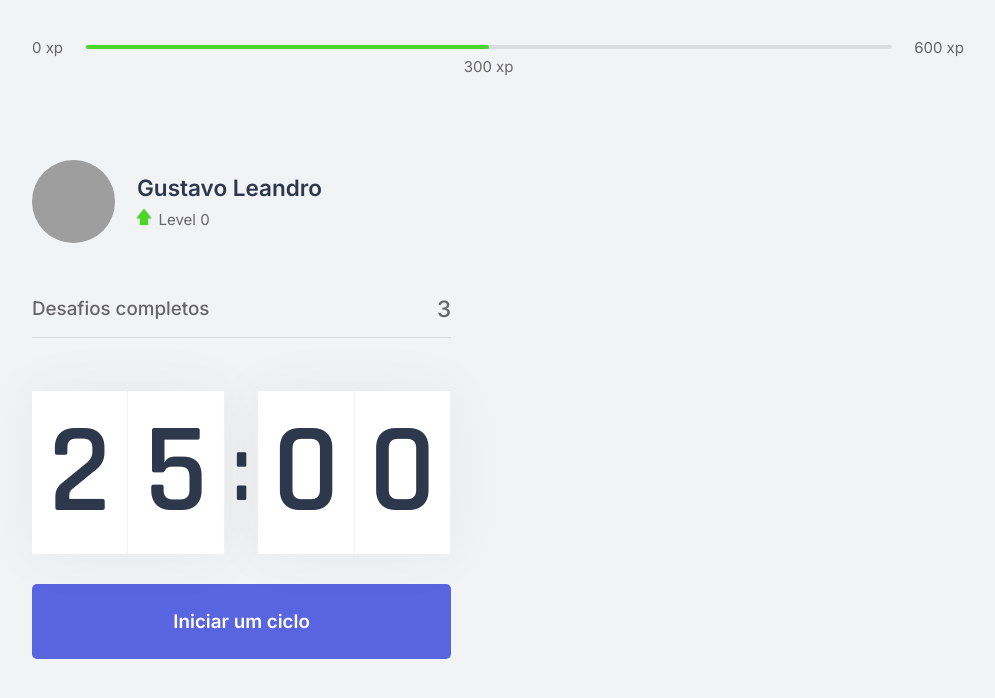
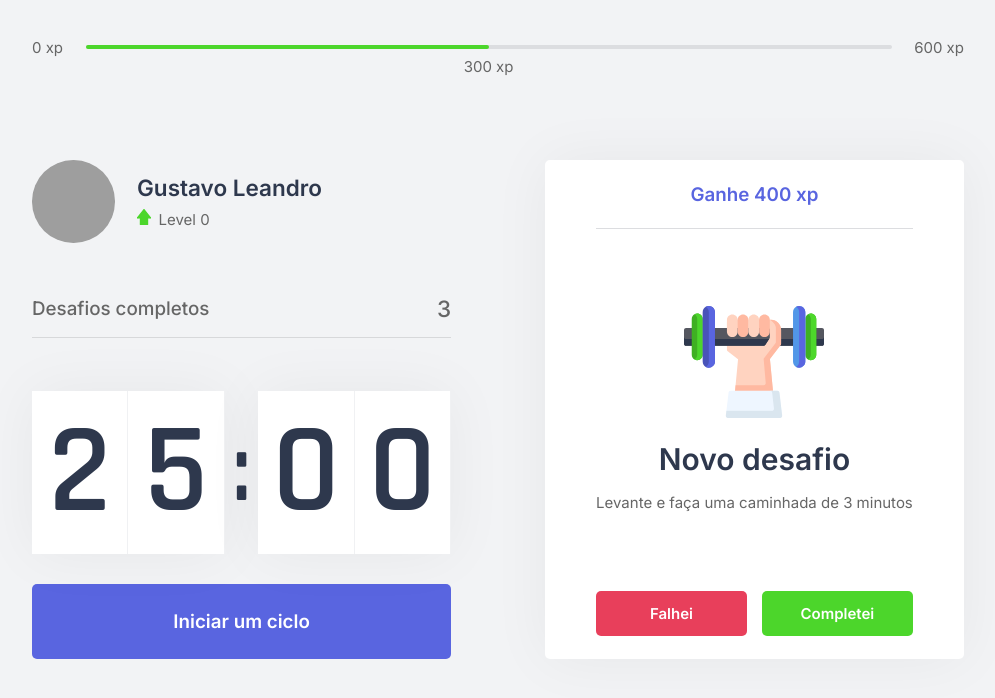
Before and after one commit to GuhSntLean/Nextjs-moveit-nlw4, a Next.js app: page / in a window 1280 px wide. Shown: the top 698 px of the page, without its empty margins (142-1137 px from the left). Built offline with nearby package versions, Linux system fonts and the light colour scheme; grey boxes are pictures that could not be loaded.

Commit message:
:fire: Creating component ChellengeBox

```diff
--- /dev/null
+++ b/src/components/ChallengeBox.tsx
@@ -0,0 +1,41 @@
+import styles from '../styles/components/ChallengeBox.module.css'
+
+export function ChallengeBox(){
+  const hasActiveChallenge = true;
+
+
+  return (
+    <div className={styles.challengeBoxContainer}>
+      {hasActiveChallenge?(
+        <div className={styles.challengeActive}>
+          <header>Ganhe 400 xp</header>
+          <main>
+            <img src="icons/body.svg" />
+            <strong>Novo desafio</strong>
+            <p>Levante e faça uma caminhada de 3 minutos</p>
+          </main>
+          <footer>
+            <button
+              type="button"
+              className={styles.challegeFailedButton}>Falhei
+            </button>
+            <button
+              type="button"
+              className={styles.challegeSuccededButton}>Completei
+            </button>
+          </footer>
+        </div>
+      ):(
+        <div className={styles.challengeNotActive}>
+          <strong>
+            Finalize um ciclo para receber um desefio
+          </strong>
+          <p>
+            <img src="icons/level-up.svg" alt="Level up"/>
+            Avance de level completando desafios
+          </p>
+        </div>
+      )}
+    </div>
+  )
+}
--- a/src/pages/index.tsx
+++ b/src/pages/index.tsx
@@ -1,3 +1,4 @@
+import { ChallengeBox } from "../components/ChallengeBox";
 import { CompletedChallenges } from "../components/CompletedChallenges";
 import { Countdown } from "../components/Countdown";
 import ExperienceBar from "../components/ExperienceBar";
@@ -14,7 +15,7 @@
           <Countdown/>
         </div>
         <div>
-
+          <ChallengeBox/>
         </div>
       </section>
     </div>
--- /dev/null
+++ b/src/styles/components/ChallengeBox.module.css
@@ -0,0 +1,110 @@
+.challengeBoxContainer{
+  height: 100%;
+
+  background: var(--white);
+  border-radius: 5px;
+  box-shadow: 0 0 60px rgba(0,0,0,0.05);
+  padding: 1.5rem 2rem;
+
+  display: flex;
+  flex-direction: column;
+  align-items: center;
+  justify-content: center;
+
+  text-align: center;
+}
+
+.challengeNotActive {
+  display: flex;
+  flex-direction: column;
+  align-items: center;
+}
+
+.challengeNotActive strong {
+  font-size: 1.5rem;
+  font-weight: 500;
+  line-height: 1.4;
+}
+
+.challengeNotActive p {
+  display: flex;
+  flex-direction: column;
+  align-items: center;
+  line-height: 1.4;
+  max-width: 70%;
+  margin-top: 3rem;
+}
+
+.challengeNotActive p img{
+  margin-bottom: 1rem;
+}
+
+.challengeActive {
+  height: 100%;
+  display: flex;
+  flex-direction: column;
+}
+
+.challengeActive header{
+  color: var(--blue);
+  font-weight: 600;
+  font-size: 1.25rem;
+  padding: 0 2rem 1.5rem;
+  border-bottom: 1px solid var(--gray-line);
+}
+
+.challengeActive main{
+  flex: 1;
+  display: flex;
+  flex-direction: column;
+  align-items: center;
+  justify-content: center;
+}
+
+.challengeActive main strong{
+  font-size: 2rem;
+  font-weight: 600;
+  color: var(--title);
+  margin: 1.5rem 0 1rem;
+}
+
+.challengeActive main p{
+  line-height: 1.5;
+}
+
+.challengeActive footer{
+  display: grid;
+  grid-template-columns: 1fr 1fr;
+  gap: 1rem;
+}
+
+.challengeActive footer button{
+  height: 3rem;
+
+  display: flex;
+  align-items: center;
+  justify-content: center;
+
+  border: 0;
+  border-radius: 5px;
+
+  color: var(--white);
+
+  font-size: 1rem;
+  font-weight: 600;
+
+  transition: filter 0.2s;
+}
+
+
+.challengeActive footer button.challegeSuccededButton{
+  background: var(--green);
+}
+
+.challengeActive footer button.challegeFailedButton{
+  background: var(--red);
+}
+
+.challengeActive footer button:hover{
+  filter: brightness(0.9);
+}
```
